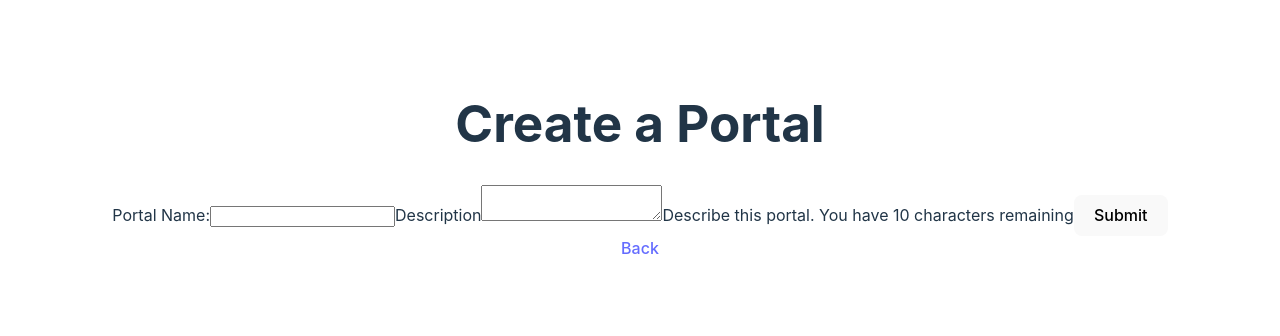
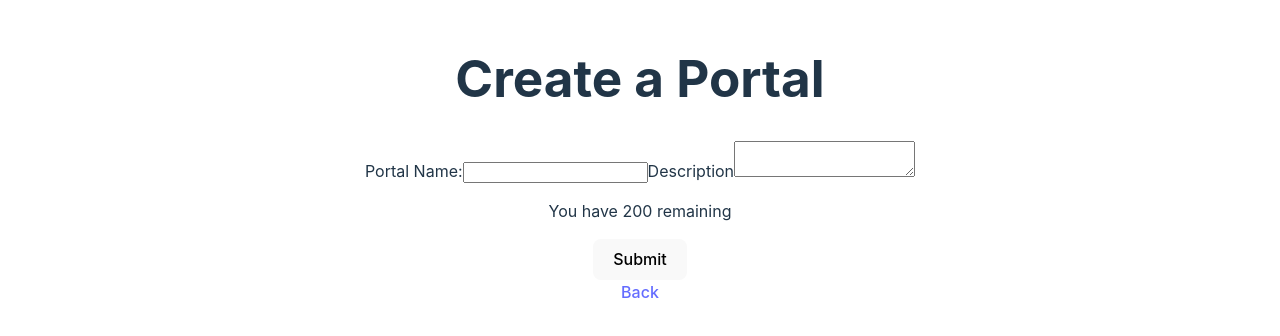
Before and after one commit to escott2/portals, a React (Vite) app: page /create-portal in a window 1280 px wide. Shown: the part 240-576 px from the top of the page. Built offline with nearby package versions, Linux system fonts and the light colour scheme.

Commit message:
portals: display remaining character message for description input

```diff
--- a/src/pages/CreatePortal.tsx
+++ b/src/pages/CreatePortal.tsx
@@ -6,7 +6,9 @@ function CreatePortal() {
   const [portals, setPortals] = useState<string[]>([]);
   const [portalName, setPortalName] = useState("");
   const [portalDescription, setPortalDescription] = useState("");
-  const [descriptionInfo, setDescriptionInfo] = useState("Describe this portal. You have 10 characters remaining");
+
+  const maxDescriptionLength = 200;
+  const remainingCharacters = maxDescriptionLength - portalDescription.length;
 
   const addPortal = () => {
     setPortals(initialPortals => [...initialPortals, portalName]);
@@ -15,14 +17,12 @@ function CreatePortal() {
   const handleSubmit = (event: React.FormEvent<HTMLFormElement>) => {
     event.preventDefault();
     setPortalName("");
+    setPortalDescription("");
     addPortal();
   }
 
   const handleChangeDescription = (e: React.ChangeEvent<HTMLTextAreaElement>) => {
     setPortalDescription(e.target.value);
-    console.log(portalDescription.length);
-    const remainingCharacters = 10 - portalDescription.length;
-    setDescriptionInfo(`You have ${remainingCharacters} remaining`);
   }
 
   return (
@@ -41,10 +41,10 @@ function CreatePortal() {
           id="portal-description"
           value={portalDescription}
           onChange={handleChangeDescription}
-          maxLength={10}
+          maxLength={maxDescriptionLength}
         >
         </textarea>
-        {descriptionInfo}
+        <p>You have {remainingCharacters} remaining</p>
         <button>Submit</button>
       </form>
       {portalName}
```
